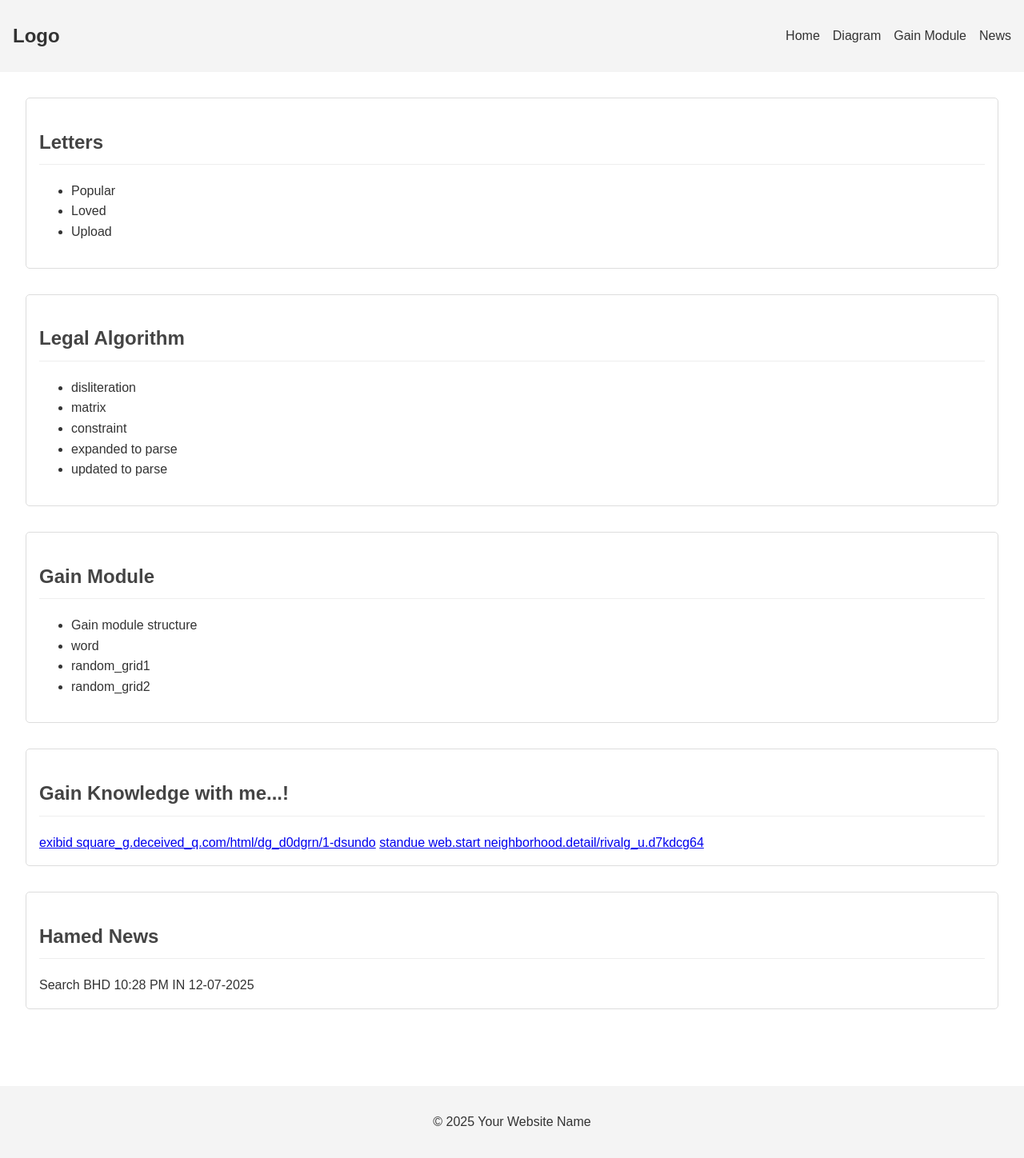
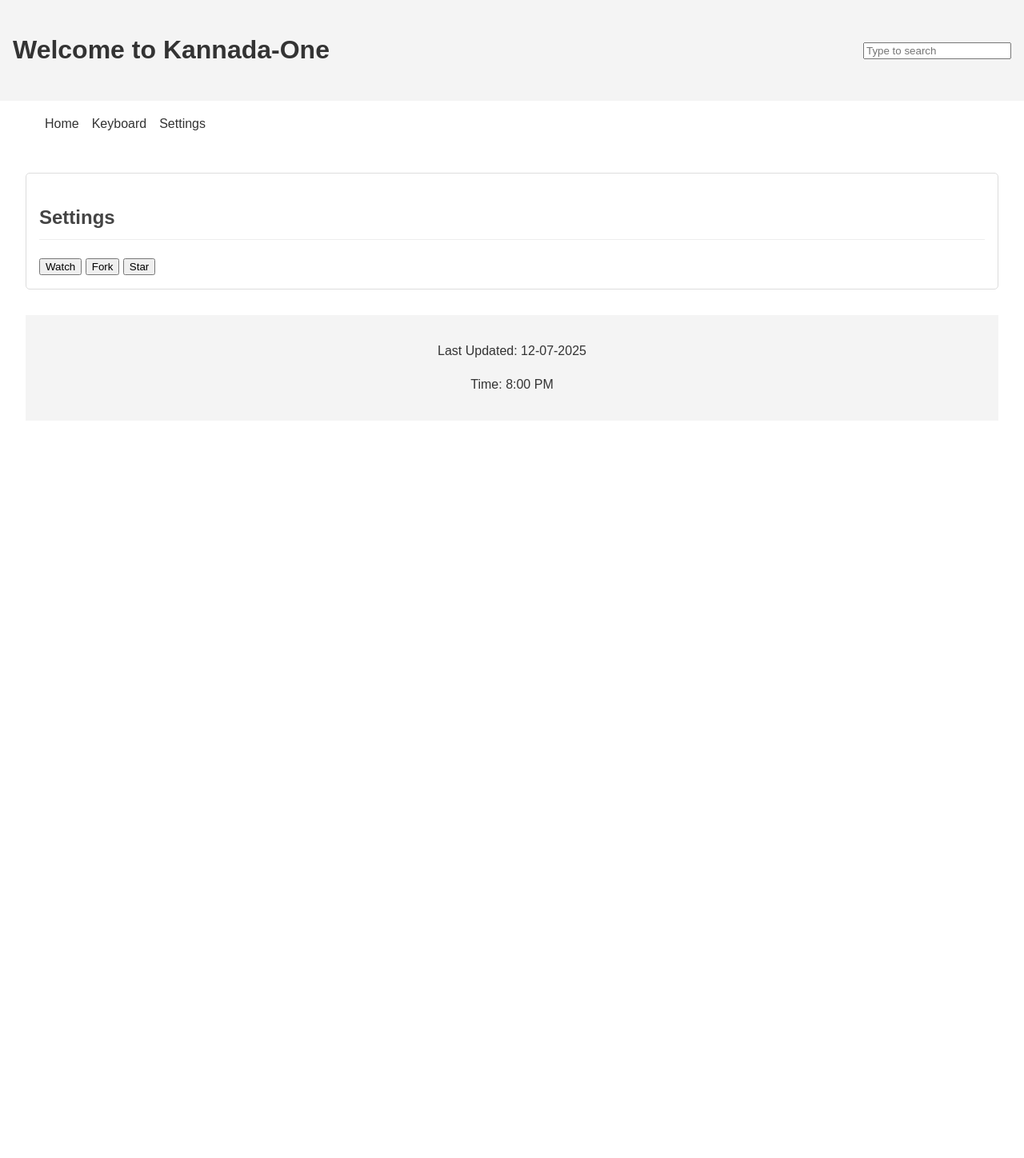
Before and after one commit to Kanakaprasad/Kannada-One.github.io, a plain HTML site: page index.html in a window 1280 px wide. Shown: the whole page at 80% size. After the commit the page ends 800 px from the top, so only its background shows below. Drawn offline with Linux system fonts and the light colour scheme.

Commit message:
Update index.html

```diff
--- a/index.html
+++ b/index.html
@@ -3,75 +3,42 @@
 <head>
     <meta charset="UTF-8">
     <meta name="viewport" content="width=device-width, initial-scale=1.0">
-    <title>Your Website Name</title>
+    <title>Kannada-One</title>
     <link rel="stylesheet" href="styles.css">
+    <link rel="icon" href="favicon.ico">
 </head>
 <body>
     <header>
-        <div class="logo">Logo</div>
-        <nav>
-            <ul>
-                <li><a href="#">Home</a></li>
-                <li><a href="#">Diagram</a></li>
-                <li><a href="#">Gain Module</a></li>
-                <li><a href="#">News</a></li>
-            </ul>
-        </nav>
+        <h1>Welcome to Kannada-One</h1>
+        <div class="search-box">
+            <input type="text" placeholder="Type to search">
+        </div>
     </header>
 
+    <nav>
+        <ul>
+            <li><a href="#">Home</a></li>
+            <li><a href="#">Keyboard</a></li>
+            <li><a href="#">Settings</a></li>
+        </ul>
+    </nav>
+
     <main>
-        <section class="diagram-section">
-            <h2>Letters</h2>
-            <ul>
-                <li>Popular</li>
-                <li>Loved</li>
-                <li>Upload</li>
-            </ul>
-        </section>
-
-        <section class="legal-algorithm">
-            <h2>Legal Algorithm</h2>
-            <ul>
-                <li>disliteration</li>
-                <li>matrix</li>
-                <li>constraint</li>
-                <li>expanded to parse</li>
-                <li>updated to parse</li>
-            </ul>
-        </section>
-
-        <section class="gain-module">
-            <h2>Gain Module</h2>
-            <ul>
-                <li>Gain module structure</li>
-                <li>word</li>
-                <li>random_grid1</li>
-                <li>random_grid2</li>
-            </ul>
-        </section>
-
-        <section class="knowledge-section">
-            <h2>Gain Knowledge with me...!</h2>
-            <div class="links">
-                <a href="#">exibid square_g.deceived_q.com/html/dg_d0dgrn/1-dsundo</a>
-                <a href="#">standue web.start neighborhood.detail/rivalg_u.d7kdcg64</a>
+        <section class="settings">
+            <h2>Settings</h2>
+            <div class="pin-options">
+                <button>Watch</button>
+                <button>Fork</button>
+                <button>Star</button>
             </div>
         </section>
 
-        <section class="news-section">
-            <h2>Hamed News</h2>
-            <div class="news-meta">
-                <span>Search</span>
-                <span>BHD</span>
-                <span>10:28 PM</span>
-                <span>IN</span>
-                <span>12-07-2025</span>
-            </div>
-        </section>
+        <footer>
+            <p>Last Updated: <span id="date">12-07-2025</span></p>
+            <p>Time: <span id="time">8:00 PM</span></p>
+        </footer>
     </main>
 
-    <footer>
-        <p>&copy; 2025 Your Website Name</p>
-    </footer>
+    <script src="script.js"></script>
 </body>
 </html>
```
